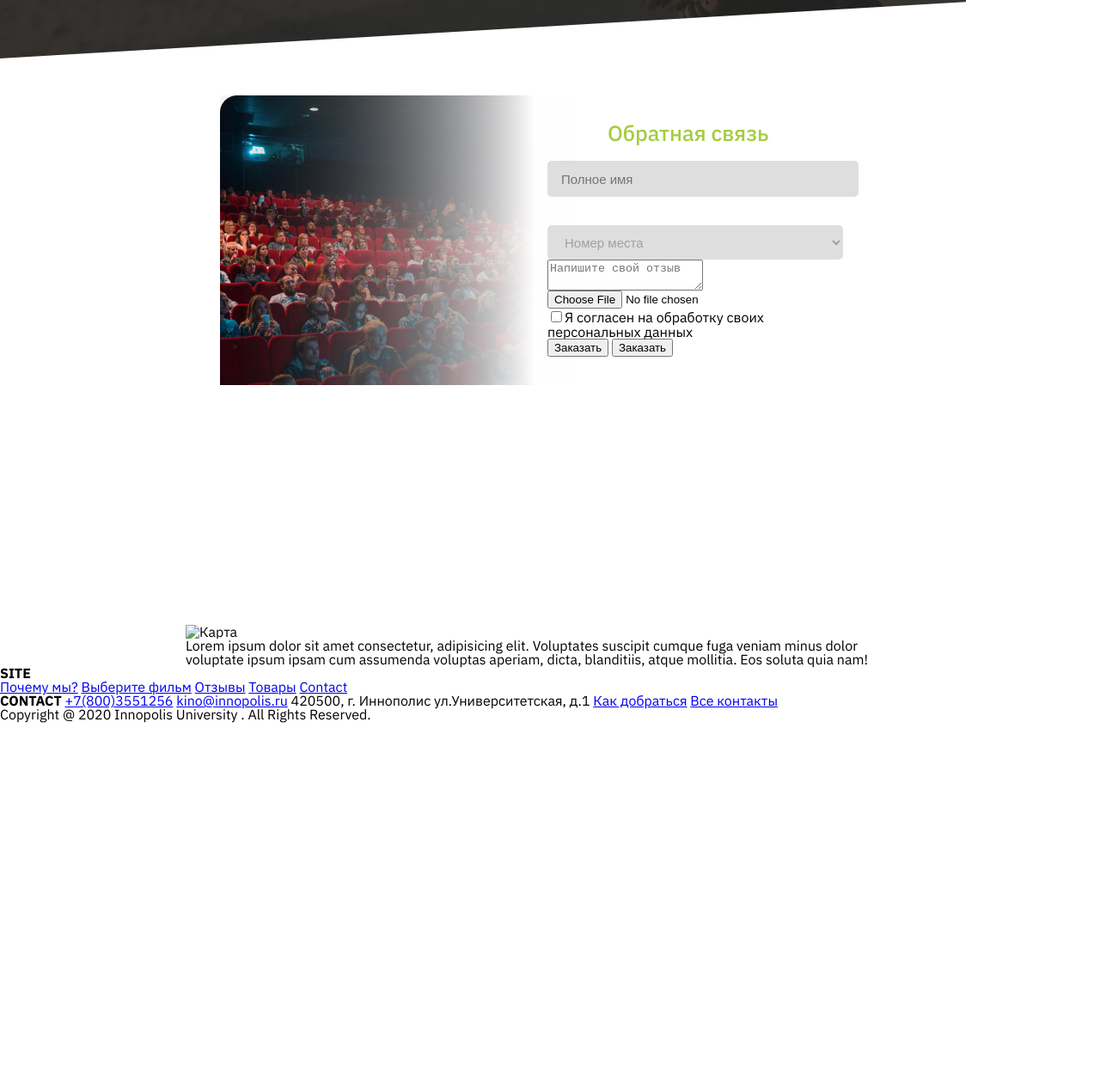
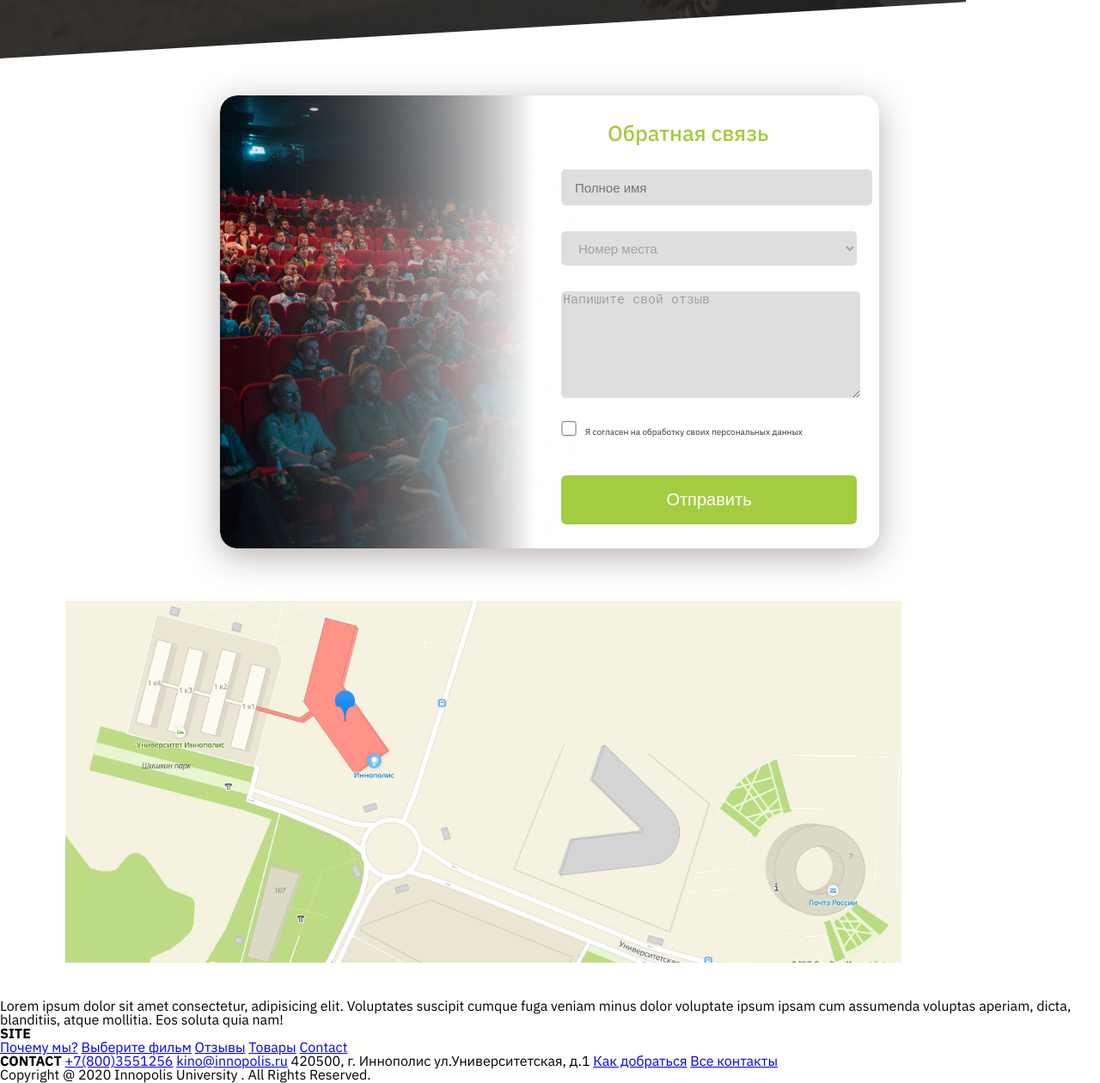
Before and after one commit to dianaalieva/cinematickets, a plain HTML site: page index.html in a window 1280 px wide. Shown: the part 5588-6848 px from the top of the page at 86% size. Before the commit the page ends 6429 px from the top, so only its background shows below. Drawn offline with Linux system fonts and the light colour scheme; files whose address does not match are found by name.

Commit message:
промежуток

```diff
--- a/css/style.css
+++ b/css/style.css
@@ -431,15 +431,16 @@ html {
   .reviews__foto{
     padding: 99.05px 0 166.95px 0;
   }
-  .form{
-    width: 767px;
-    height: 527px;
-    padding: 43px 40px 61px 40px
-  }
+
   .form__image{
     position: relative;
     background-image: url(../images/form.jpg);
     background-repeat: no-repeat;
+    width: 767px;
+    height: 527px;
+    margin: 43px 40px 61px 40px;
+    border-radius: 20px;
+    box-shadow: 0 9px 39px 0px #3b25255e
 
   }
   .form__feedback{
@@ -456,7 +457,7 @@ html {
     height: 40px;
     background-color: #DEDEDE;
     border-radius: 5px;
-    margin-top: 20px;
+    margin: 30px 42px 0 16px;
     padding-left: 16px;
     font-weight: 400;
     font-size: 15px;
@@ -468,10 +469,56 @@ html {
     height: 40px;
     background-color: #DEDEDE;
     border-radius: 5px;
-    margin-top: 33px;
-    padding: 0 16px 0 16px;
+    margin: 30px 42px 0 16px;
+    padding-left: 16px;
     font-weight: 400;
     font-size: 15px;
     color: #A1A1A1;
     border: 0;
   }
+  .form__feedback-review{
+    width: 344px;
+    height: 120px;
+    background-color: #DEDEDE;
+    border-radius: 5px;
+    margin: 30px 42px 0 16px;
+    font-weight: 400;
+    font-size: 15px;
+    font-style: normal;
+    color: #A1A1A1;
+    border: 0;
+  }
+  .form__feedback-check{
+    width: 18px;
+    height: 17px;
+    border: 1px solid #A3CC40;
+    border-radius: 5px;
+    margin: 27px 6px 46px 16px;
+  }
+  .form__feedback-span{
+    font-weight: normal;
+    font-size: 10px;
+    line-height: 13px;
+    color: #333333;
+    vertical-align: middle;
+
+  }
+  .form__feedback-button{
+    width: 344px;
+    height: 57px;
+    background-color:#A3CC40;
+    border-radius: 6px;
+    margin: 0 42px 33px 16px;
+    border: 0;
+    font-weight: 500;
+    font-size: 20px;
+    color: #ffffff;
+  }
+  .map{
+    margin: 0 auto;
+    padding: 0 76px;
+    width: 973px;
+    height: 421px;
+    vertical-align: middle;
+    max-width: 1124px;
+  }
--- a/index.html
+++ b/index.html
@@ -590,12 +590,12 @@
       </div>
     </section>
     <div class="container">
-      <div class="form">
+
         <div class="form__image">
           <div class="form__feedback">
             <form action="order.php" enctype="multipart/form-data">
               <label class="form__feedback-head" for="Обратная связь">Обратная связь</label>
-              <input type="text" class="form__feedback-name" placeholder="Полное имя" name="name" required />
+              <label><input type="text" class="form__feedback-name" placeholder="Полное имя" name="name" required /></label>
               <select name="place" class="form__feedback-seat" required>
                 <option value="">Номер места</option>
                 <option value="1">1</option>
@@ -609,34 +609,27 @@
                 <option value="9">9</option>
                 <option value="10">10</option>
               </select>
-
-              <div>
-                <textarea
+              <textarea class="form__feedback-review"
                 type="text"
                 placeholder="Напишите свой отзыв"
                 name="review"
-                  required
-                ></textarea>
-              </div>
-              <input type="file" name="file" />
+                required>Напишите свой отзыв
+              </textarea>
               <div>
                 <label
-                  ><input type="checkbox" name="checkdan" required /><span
-                    >Я согласен на обработку своих персональных данных</span
-                  ></label
-                >
+                  ><input class="form__feedback-check" type="checkbox" name="checkdan" required />
+                  <span class="form__feedback-span">Я согласен на обработку своих персональных данных</span
+                  ></label>
               </div>
               <div>
-                <button type="submit">Заказать</button>
-                <input type="submit" value="Заказать" />
+                <button class="form__feedback-button" type="submit">Отправить</button>
               </div>
             </form>
           </div>
         </div>
+
     </div>
-    </div>
-    <div class="container">
-      <img src="./images/karta.png" width="973" height="421" alt="Карта" />
+    <img class="map" src="./images/karta_1.png" alt="Карта" />
       <svg
         width="156"
         height="40"
@@ -727,7 +720,6 @@
         assumenda voluptas aperiam, dicta, blanditiis, atque mollitia. Eos
         soluta quia nam!
       </p>
-    </div>
     <footer id="contacts">
       <b>SITE</b><br />
       <nav>
```
Lines whose indentation alone changed are shown as unchanged.
